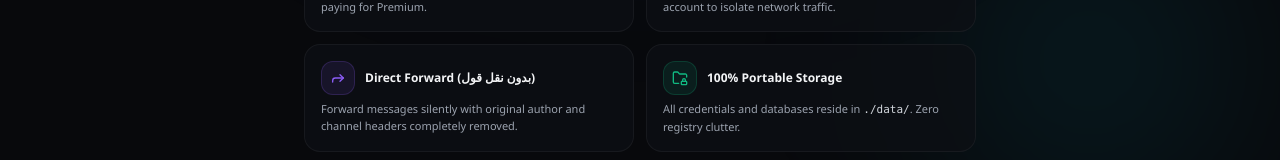
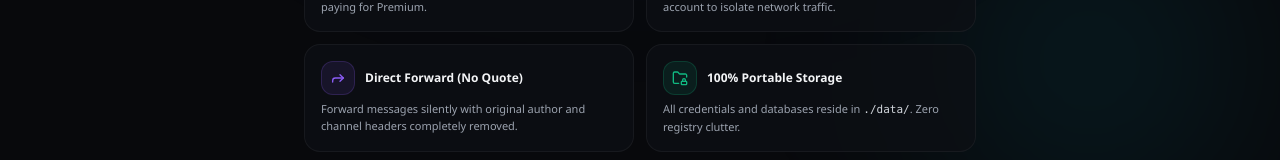
Before and after one commit to DoctorGuidance/guidegram, a React (Vite) app: page / in a window 1280 px wide. Shown: the part 549-709 px from the top of the page. Built offline with nearby package versions, Linux system fonts and the light colour scheme.

Commit message:
chore: localize entire codebase and documentation to 100% English, add GPL-3.0 LICENSE

```diff
--- a/src/components/DirectForwardModal.tsx
+++ b/src/components/DirectForwardModal.tsx
@@ -80,7 +80,7 @@ export const DirectForwardModal: React.FC<DirectForwardModalProps> = ({
               <EyeOff className="w-4 h-4 text-primary-400" />
               <div>
                 <div className="text-xs font-semibold text-gray-200">
-                  Forward Without Quote (بدون نقل قول)
+                  Forward Without Quote (Direct Forward)
                 </div>
                 <div className="text-[10px] text-gray-400">
                   Removes the original sender & channel name
@@ -136,7 +136,7 @@ export const DirectForwardModal: React.FC<DirectForwardModalProps> = ({
               >
                 <div className="flex items-center gap-2">
                   <Bookmark className="w-3.5 h-3.5 text-accent-cyan" />
-                  <span className="truncate font-medium">Saved Messages (پیام‌های ذخیره‌شده)</span>
+                  <span className="truncate font-medium">Saved Messages</span>
                 </div>
                 {selectedChatId === 'me' && <Check className="w-3.5 h-3.5" />}
               </div>
--- a/src/components/WelcomeScreen.tsx
+++ b/src/components/WelcomeScreen.tsx
@@ -113,7 +113,7 @@ export const WelcomeScreen: React.FC<WelcomeScreenProps> = ({
               <div className="p-2 rounded-xl bg-accent-violet/10 text-accent-violet border border-accent-violet/20">
                 <Forward className="w-4 h-4" />
               </div>
-              <h3 className="text-xs font-bold text-gray-100">Direct Forward (بدون نقل قول)</h3>
+              <h3 className="text-xs font-bold text-gray-100">Direct Forward (No Quote)</h3>
             </div>
             <p className="text-[11px] text-gray-400 leading-normal">
               Forward messages silently with original author and channel headers completely removed.
```
Also changed, not shown: 2 other files (tests, documents, lock files or other folders).
